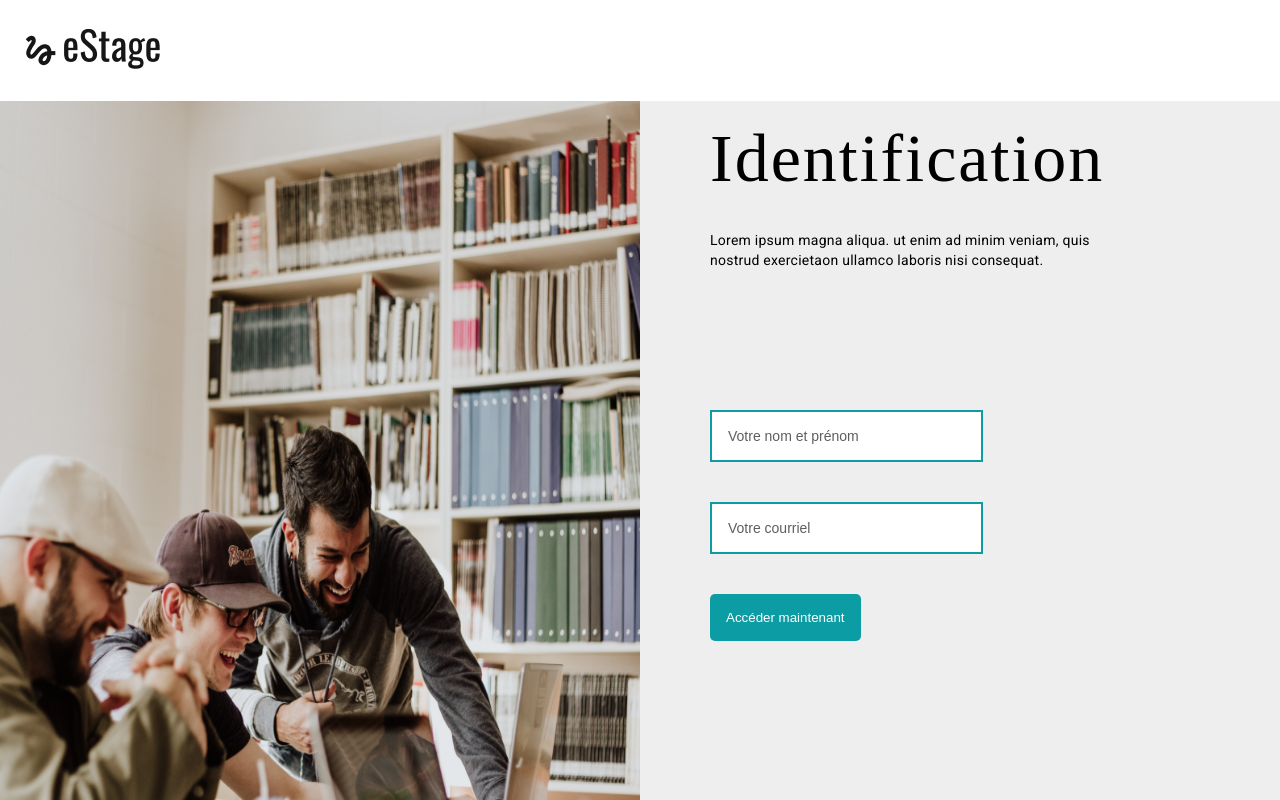
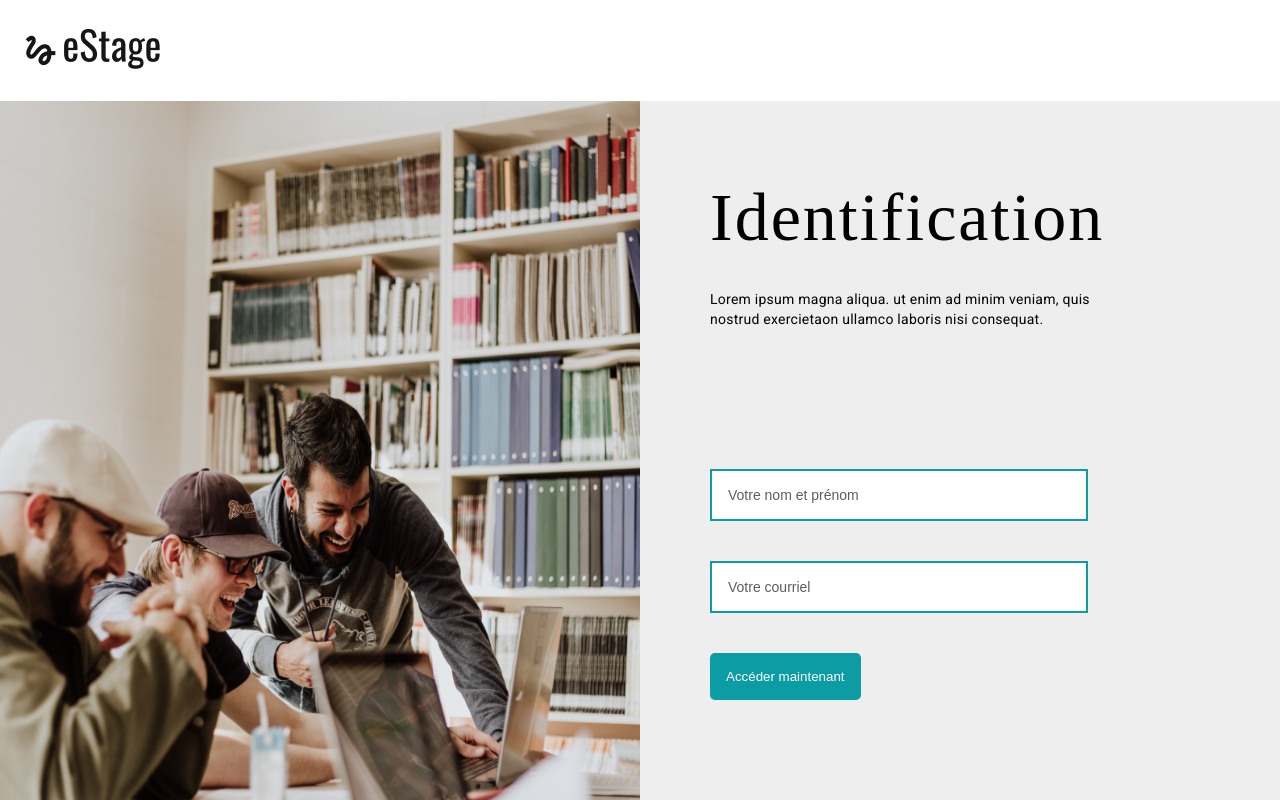
Before and after one commit to AEC-Frontend/projet-synthese, an Angular app: page / in a window 1280 px wide. Built offline with nearby package versions, Linux system fonts and the light colour scheme.

Commit message:
Psa 3 : correction css

```diff
--- a/src/app/page-login/page-login.component.html
+++ b/src/app/page-login/page-login.component.html
@@ -33,7 +33,7 @@
         </div>
 
         <!-- Bouton de validation -->
-        <button>
+        <button type="button" routerLink="/page-forfait-voyage">
           Accéder maintenant
         </button>
       </form>
--- a/src/app/page-login/page-login.component.scss
+++ b/src/app/page-login/page-login.component.scss
@@ -50,21 +50,17 @@ button:hover {
 }
 
 .loginPageContainer{
-  display: flex;
-  flex-direction: row;
-  align-items: center;
-  height: 100vh;
-  width: 100%;
+  display: grid;
+  grid-template-columns: 1fr 1fr;
+  height: calc(100vh - 102px)
 }
 
 .loginPageImg{
- width: 50%;
- height: 100vh;
+ height: 100%;
 }
 
 .loginPageForm{
-
-  height: 100vh;
+  height: 100%;
   padding-left: 70px;
   display: flex;
   flex-direction: column;
```
